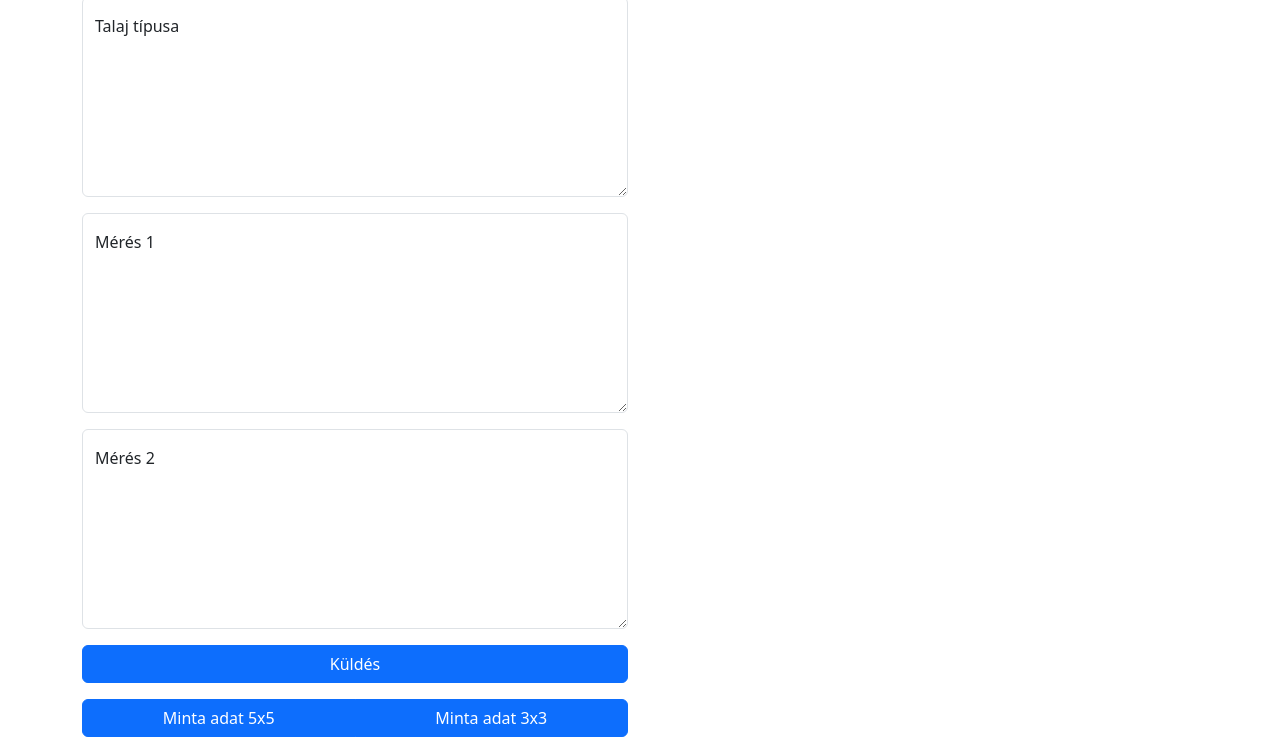
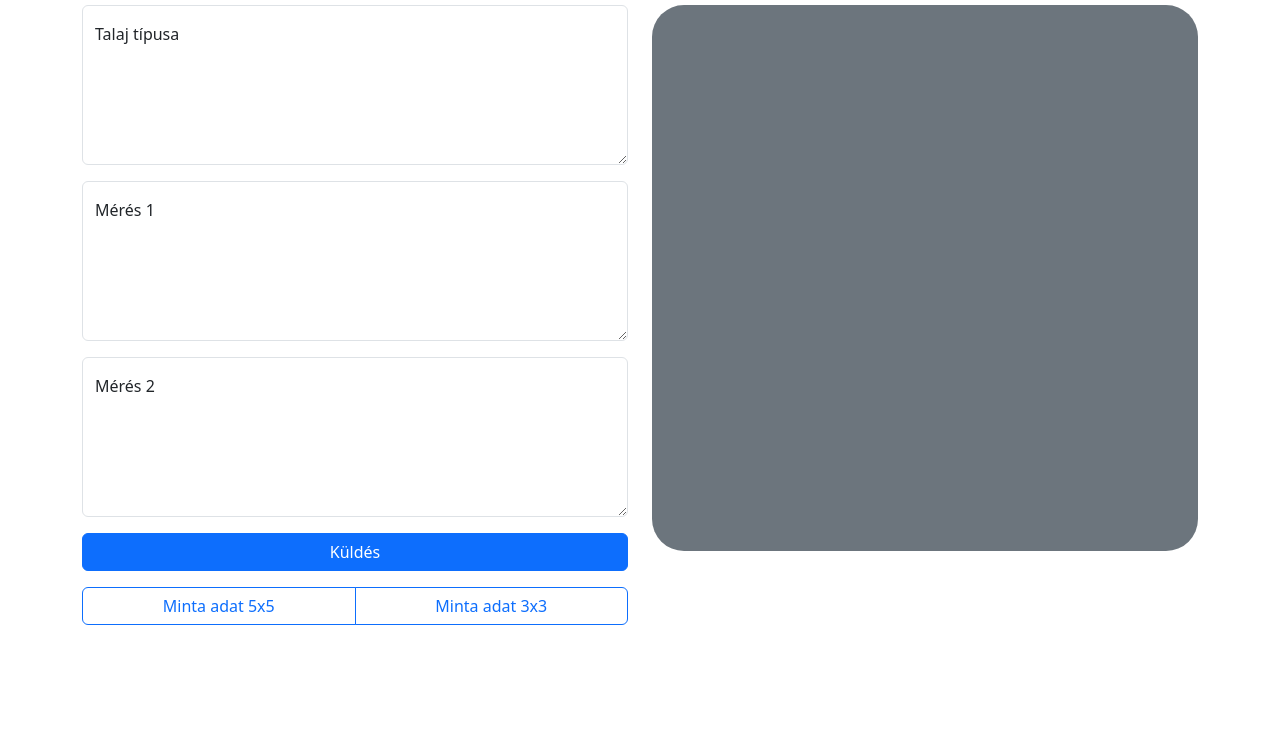
Before and after one commit to dhemeira/talajnedvesseg-elemzo, a plain HTML site: page FRONTEND/index.html in a window 1280 px wide. Shown: the part 67-820 px from the top of the page. Drawn offline with nearby package versions, Linux system fonts and the light colour scheme.

Commit message:
frontend dizajn formazasa

```diff
--- a/FRONTEND/index.html
+++ b/FRONTEND/index.html
@@ -12,38 +12,42 @@
 
 <body>
   <div class="container">
-    <h1>Talajnedvesség elemző</h1>
-
-    <div class="row my-3">
+    <div class="row">
+      <div class="col-12 mb-3 text-center">
+        <h1>Talajnedvesség elemző</h1>
+      </div>
+    </div>
+    <div class="row mb-3">
       <div class="col-6">
-
         <div class="form-floating mb-3">
-          <textarea class="form-control" placeholder="Talaj típusa" id="talaj-tipus" style="height: 12.5em"></textarea>
+          <textarea class="form-control" placeholder="Talaj típusa" id="talaj-tipus"></textarea>
           <label for="talaj-tipus">Talaj típusa</label>
         </div>
 
         <div class="form-floating mb-3">
-          <textarea class="form-control" placeholder="Mérés 1" id="meres-1" style="height: 12.5em"></textarea>
+          <textarea class="form-control" placeholder="Mérés 1" id="meres-1"></textarea>
           <label for="meres-2">Mérés 1</label>
         </div>
 
         <div class="form-floating mb-3">
-          <textarea class="form-control" placeholder="Mérés 2" id="meres-2" style="height: 12.5em"></textarea>
+          <textarea class="form-control" placeholder="Mérés 2" id="meres-2"></textarea>
           <label for="meres-1">Mérés 2</label>
         </div>
 
         <div class="d-grid gap-3">
           <button type="button" onclick="submit()" class="btn btn-primary">Küldés</button>
           <div class="btn-group">
-            <button type="button" onclick="testData5By5()" class="btn btn-primary">Minta adat 5x5</button>
-            <button type="button" onclick="testData3By3()" class="btn btn-primary">Minta adat 3x3</button>
+            <button type="button" onclick="testData5By5()" class="btn btn-outline-primary">Minta adat 5x5</button>
+            <button type="button" onclick="testData3By3()" class="btn btn-outline-primary">Minta adat 3x3</button>
           </div>
         </div>
       </div>
       <div class="col-6">
-        <table id="eredmeny-tabla">
-          <tbody id="eredmeny"></tbody>
-        </table>
+        <div class="bg-secondary" id="eredmeny-container">
+          <table id="eredmeny-tabla">
+            <tbody id="eredmeny"></tbody>
+          </table>
+        </div>
       </div>
     </div>
   </div>
--- a/FRONTEND/style.css
+++ b/FRONTEND/style.css
@@ -1,8 +1,12 @@
-#eredmeny-tabla{
-  border-radius: 0.375rem;
-  overflow: hidden;
+table {
   width: 100%;
+  aspect-ratio: 1;
   table-layout: fixed;
+}
+
+#eredmeny-container {
+  border-radius: 2em;
+  padding: 1em;
 }
 
 .cell {
@@ -10,3 +14,20 @@
   border: 1px solid black;
   aspect-ratio: 1;
 }
+
+tr:first-of-type td:first-of-type {
+  border-top-left-radius: 1em;
+}
+tr:first-of-type td:last-of-type {
+  border-top-right-radius: 1em;
+}
+tr:last-of-type td:first-of-type {
+  border-bottom-left-radius: 1em;
+}
+tr:last-of-type td:last-of-type {
+  border-bottom-right-radius: 1em;
+}
+
+textarea {
+  height: 10em !important;
+}
```
